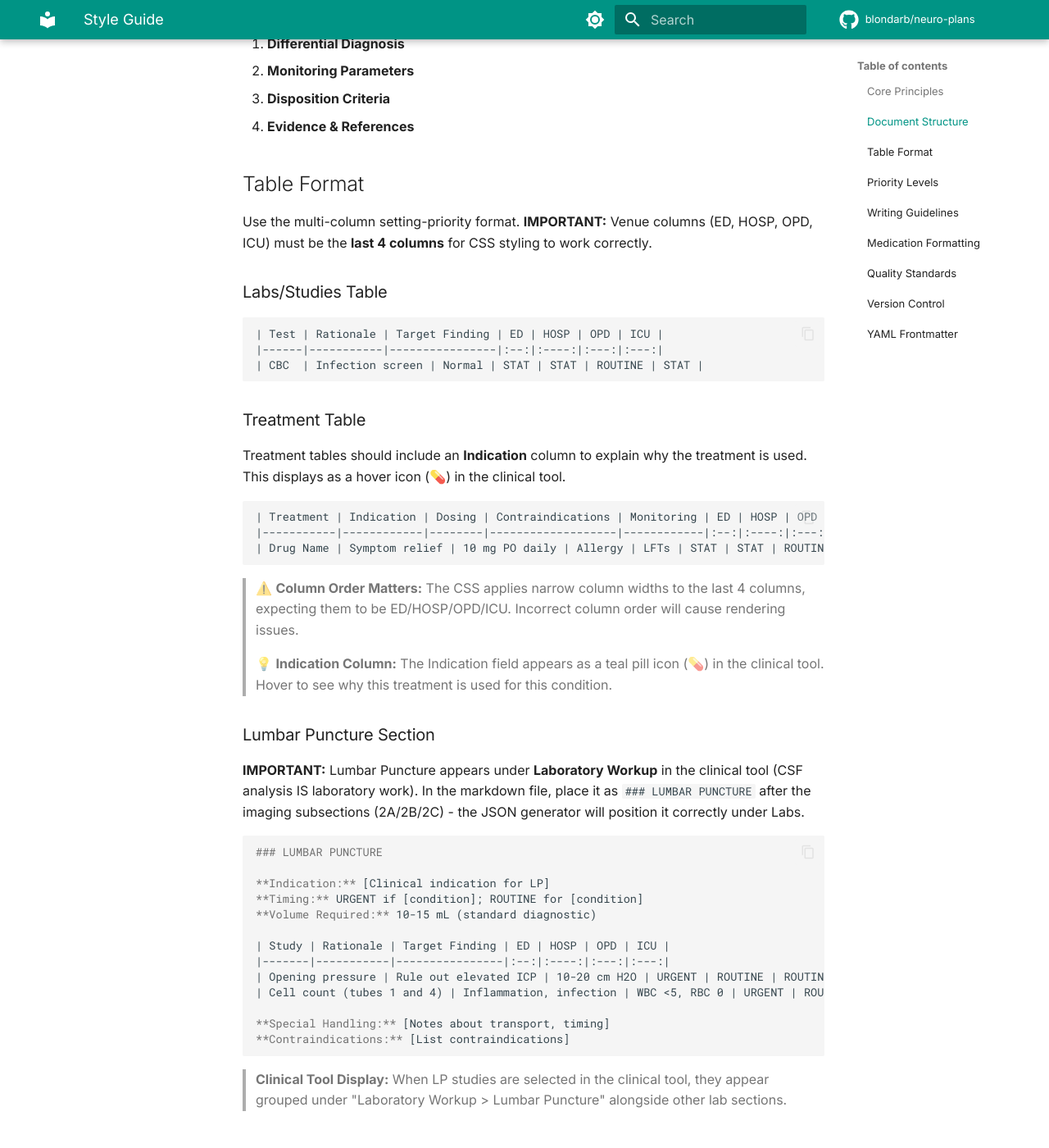
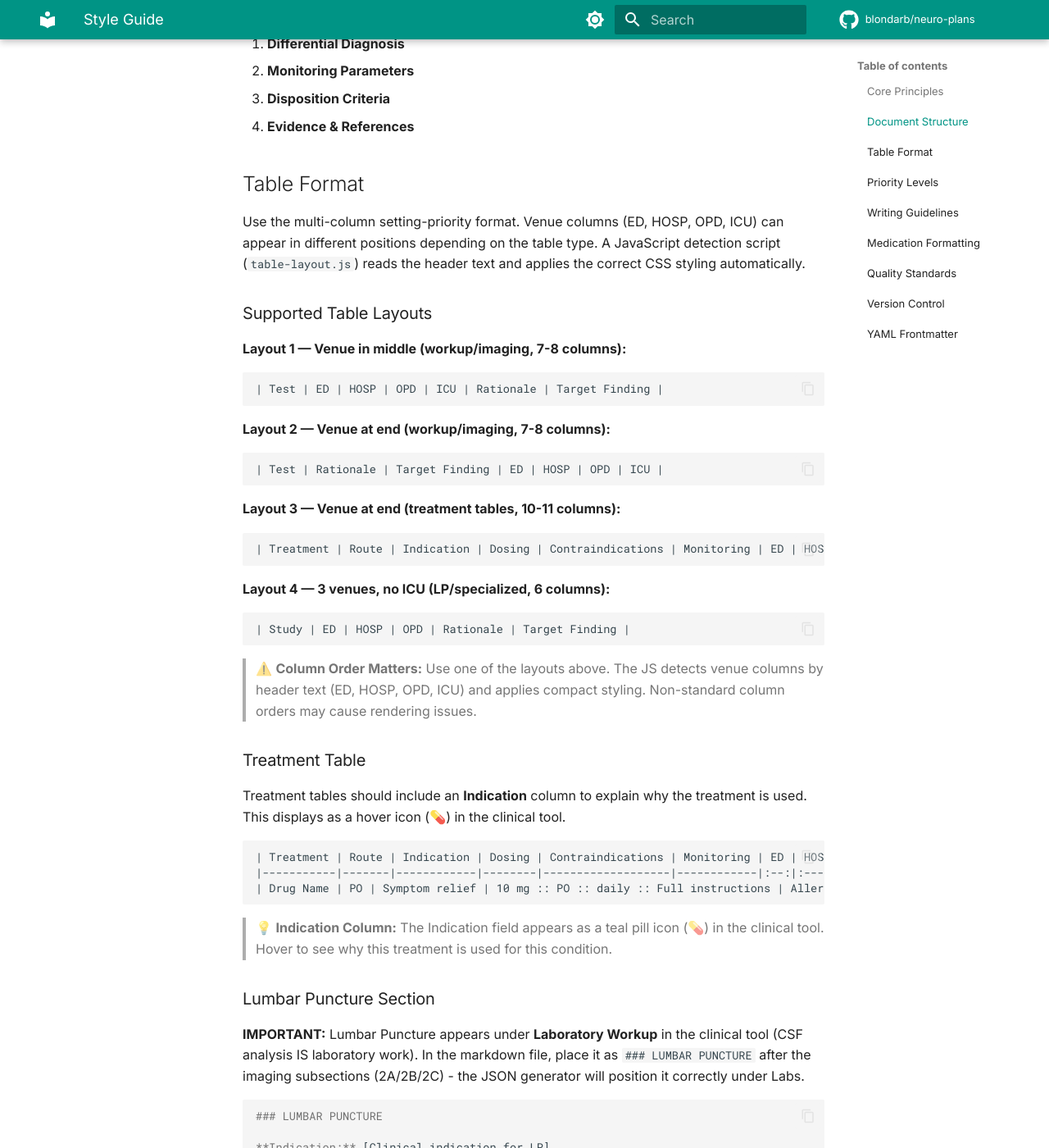
Before and after one commit to blondarb/neuro-plans, an MkDocs documentation site: the page built from docs/skills/style-guide.md, in a window 1280 px wide and 1400 px high, scrolled down 888 px. Shown: the whole window at 82% size. Built offline with MkDocs 1.6.1 and Material for MkDocs 9.7.7, drawn with Linux system fonts in a browser that asks for light colours; comment, search, counter and statistics services are not loaded; some of the changed text lies outside the part shown.

Commit message:
Update docs for table layout detection system
Co-Authored-By: Claude Opus 4.6 <noreply@anthropic.com>

````diff
--- a/docs/skills/style-guide.md
+++ b/docs/skills/style-guide.md
@@ -34,27 +34,45 @@ All plans follow an 8-section format:
 
 ## Table Format
 
-Use the multi-column setting-priority format. **IMPORTANT:** Venue columns (ED, HOSP, OPD, ICU) must be the **last 4 columns** for CSS styling to work correctly.
+Use the multi-column setting-priority format. Venue columns (ED, HOSP, OPD, ICU) can appear in different positions depending on the table type. A JavaScript detection script (`table-layout.js`) reads the header text and applies the correct CSS styling automatically.
 
-### Labs/Studies Table
+### Supported Table Layouts
+
+**Layout 1 — Venue in middle (workup/imaging, 7-8 columns):**
+
+```markdown
+| Test | ED | HOSP | OPD | ICU | Rationale | Target Finding |
+```
+
+**Layout 2 — Venue at end (workup/imaging, 7-8 columns):**
 
 ```markdown
 | Test | Rationale | Target Finding | ED | HOSP | OPD | ICU |
-|------|-----------|----------------|:--:|:----:|:---:|:---:|
-| CBC  | Infection screen | Normal | STAT | STAT | ROUTINE | STAT |
 ```
+
+**Layout 3 — Venue at end (treatment tables, 10-11 columns):**
+
+```markdown
+| Treatment | Route | Indication | Dosing | Contraindications | Monitoring | ED | HOSP | OPD | ICU |
+```
+
+**Layout 4 — 3 venues, no ICU (LP/specialized, 6 columns):**
+
+```markdown
+| Study | ED | HOSP | OPD | Rationale | Target Finding |
+```
+
+> ⚠️ **Column Order Matters:** Use one of the layouts above. The JS detects venue columns by header text (ED, HOSP, OPD, ICU) and applies compact styling. Non-standard column orders may cause rendering issues.
 
 ### Treatment Table
 
 Treatment tables should include an **Indication** column to explain why the treatment is used. This displays as a hover icon (💊) in the clinical tool.
 
 ```markdown
-| Treatment | Indication | Dosing | Contraindications | Monitoring | ED | HOSP | OPD | ICU |
-|-----------|------------|--------|-------------------|------------|:--:|:----:|:---:|:---:|
-| Drug Name | Symptom relief | 10 mg PO daily | Allergy | LFTs | STAT | STAT | ROUTINE | STAT |
+| Treatment | Route | Indication | Dosing | Contraindications | Monitoring | ED | HOSP | OPD | ICU |
+|-----------|-------|------------|--------|-------------------|------------|:--:|:----:|:---:|:---:|
+| Drug Name | PO | Symptom relief | 10 mg :: PO :: daily :: Full instructions | Allergy | LFTs | STAT | STAT | ROUTINE | STAT |
 ```
-
-> ⚠️ **Column Order Matters:** The CSS applies narrow column widths to the last 4 columns, expecting them to be ED/HOSP/OPD/ICU. Incorrect column order will cause rendering issues.
 
 > 💡 **Indication Column:** The Indication field appears as a teal pill icon (💊) in the clinical tool. Hover to see why this treatment is used for this condition.
 
@@ -69,10 +87,10 @@ Treatment tables should include an **Indication** column to explain why the trea
 **Timing:** URGENT if [condition]; ROUTINE for [condition]
 **Volume Required:** 10-15 mL (standard diagnostic)
 
-| Study | Rationale | Target Finding | ED | HOSP | OPD | ICU |
-|-------|-----------|----------------|:--:|:----:|:---:|:---:|
-| Opening pressure | Rule out elevated ICP | 10-20 cm H2O | URGENT | ROUTINE | ROUTINE | - |
-| Cell count (tubes 1 and 4) | Inflammation, infection | WBC <5, RBC 0 | URGENT | ROUTINE | ROUTINE | - |
+| Study | ED | HOSP | OPD | Rationale | Target Finding |
+|-------|:--:|:----:|:---:|-----------|----------------|
+| Opening pressure | STAT | ROUTINE | - | Rule out elevated ICP | 10-20 cm H2O |
+| Cell count (tubes 1 and 4) | STAT | ROUTINE | - | Inflammation, infection | WBC <5, RBC 0 |
 
 **Special Handling:** [Notes about transport, timing]
 **Contraindications:** [List contraindications]
````
Also changed, not shown: CLAUDE.md (+10 -0 lines).
